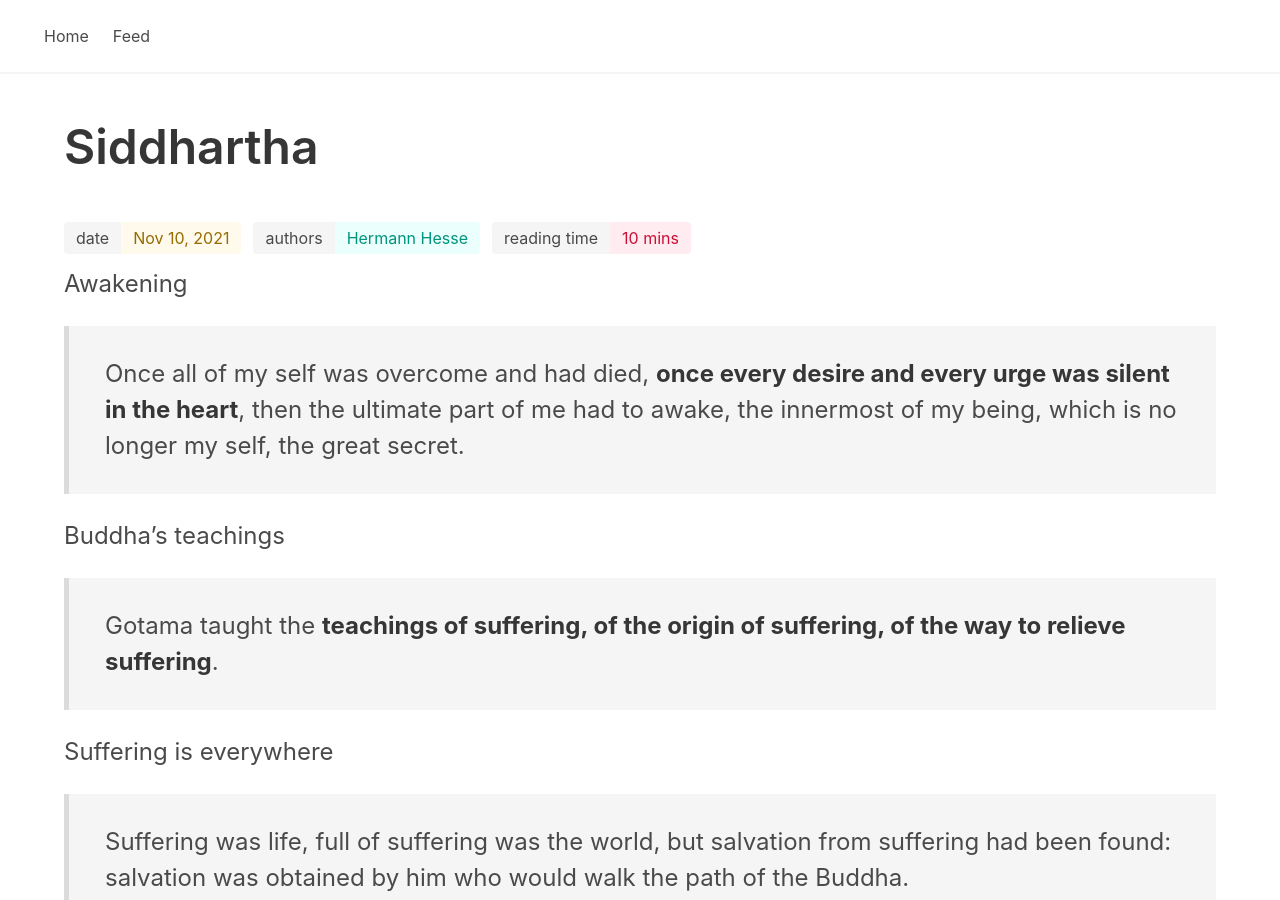
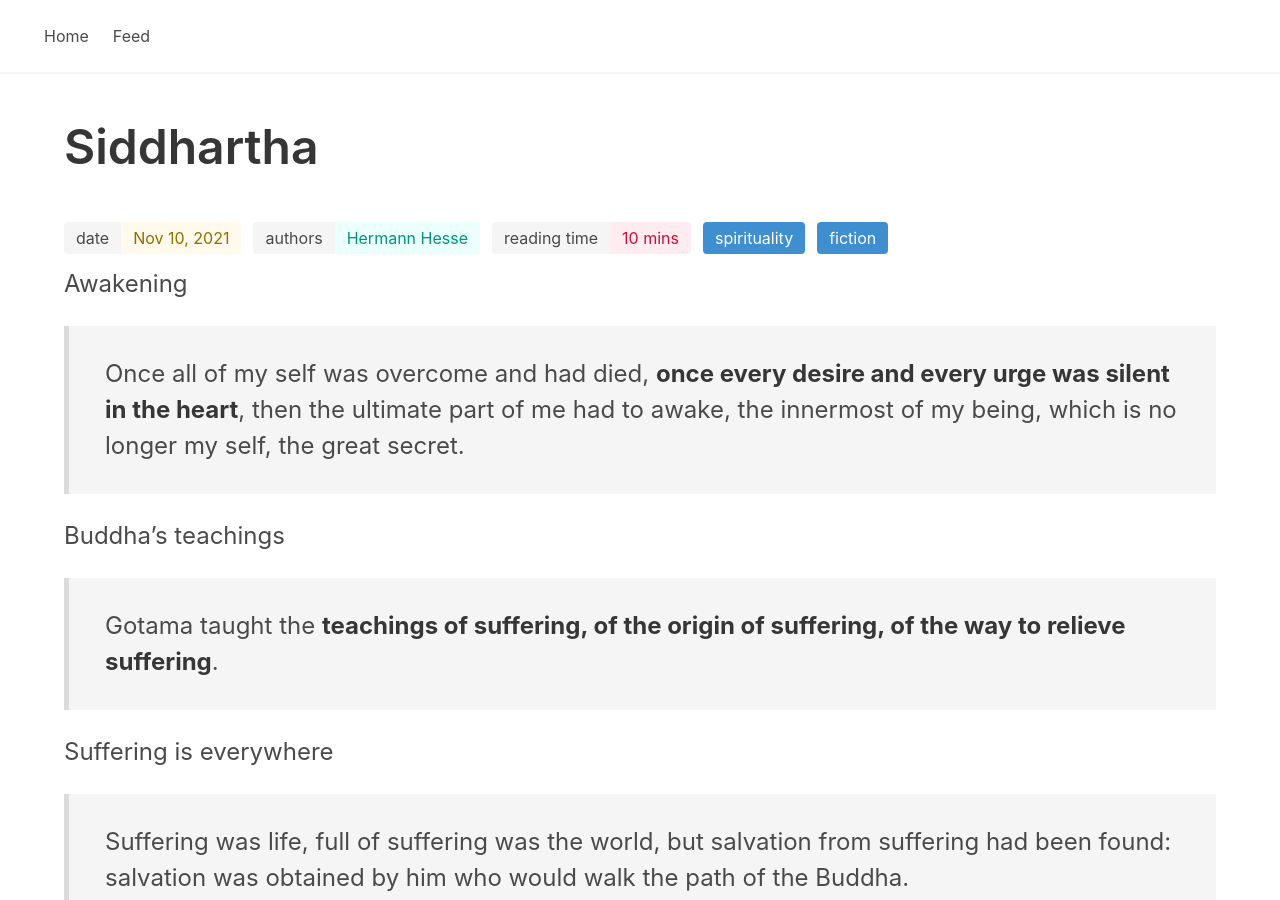
Before and after one commit to sayanee/books, a Jekyll site: the page built from _posts/2021-11-10-siddhartha.md, in a window 1280 px wide and 900 px high. Built offline with Jekyll 4.4.1, drawn with Linux system fonts in a browser that asks for light colours.

Commit message:
feat: add tags for each post

```diff
--- a/_config.yml
+++ b/_config.yml
@@ -3,3 +3,8 @@
 url: "https://books.sayan.ee"
 markdown: kramdown
 permalink: /:title
+tag_mapping:
+  1: "self-help"
+  2: "spirituality"
+  3: "fiction"
+  4: "biography"
--- a/_layouts/post.html
+++ b/_layouts/post.html
@@ -36,6 +36,20 @@
               {% endif %}
             </div>
           </div>
+
+          {% assign tag_mapping = site.tag_mapping %}
+          {% if page.tags %}
+            {% for tag_number in page.tags %}
+            {% assign tag_number = tag_number | plus: 1 | strip %}
+              {% if tag_mapping[tag_number] %}
+              <div class="control">
+                <div class="tags">
+                  <span class="tag is-medium is-info">{{ tag_mapping[tag_number] }}</span>
+                </div>
+              </div>
+              {% endif %}
+            {% endfor %}
+          {% endif %}
         </div>
 
         {{ content }}
--- a/index.html
+++ b/index.html
@@ -11,6 +11,8 @@
           <tr>
             <td>
               <a href="{{ post.url | prepend: site.baseurl }}">{{ post.title }}</a>
+              {% include tags.html %}
+
               <p class="is-hidden-tablet">
                 {% include info.html %}
               </p>
```
Also changed, not shown: _includes/tags.html (added, +9 -0 lines), _posts/2021-11-10-siddhartha.md (+1 -0 lines).
